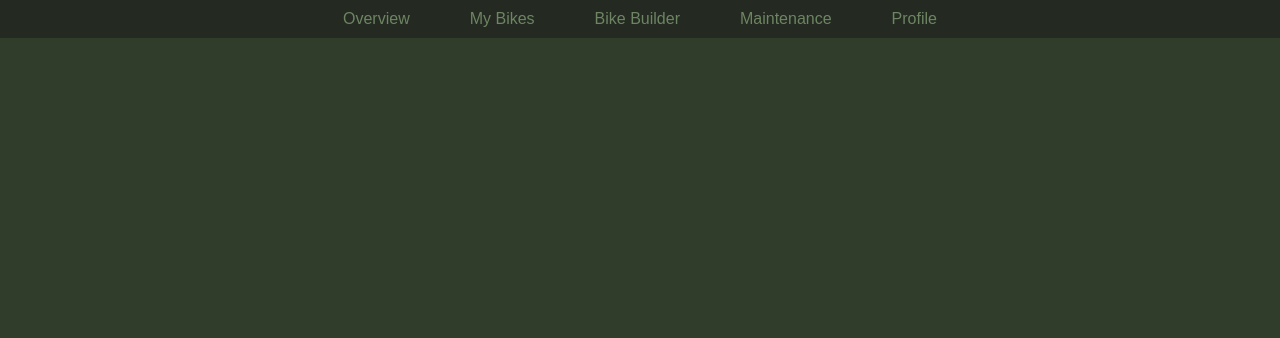
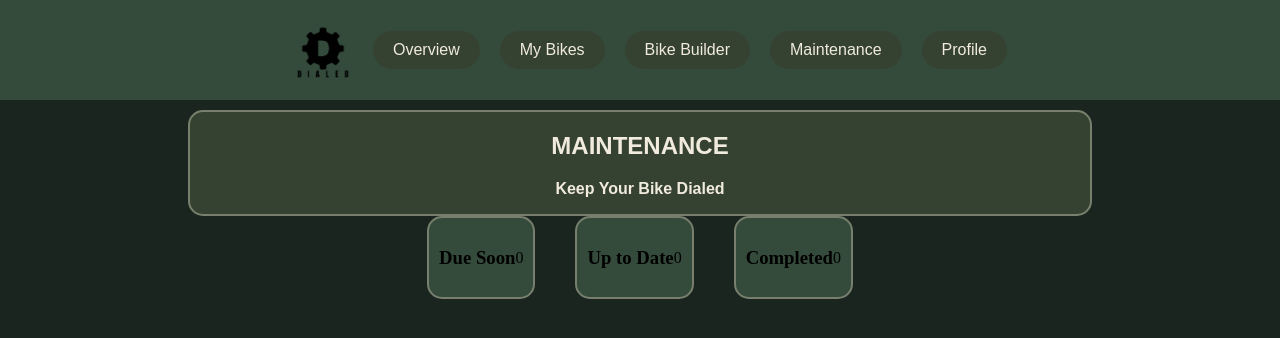
Before and after one commit to Grant2R/DIALED, a plain HTML site: page STATIC/Frontend/maintenance.html in a window 1280 px wide. Drawn offline with Linux system fonts and the light colour scheme.

Commit message:
Mainenance/ ~40% done

```diff
--- a/STATIC/Frontend/maintenance.css
+++ b/STATIC/Frontend/maintenance.css
@@ -1,18 +1,70 @@
 body {
-    background-color: #303d2b;
+    background-color: #1b2520;
     margin: 0;
 }
 nav {
-    background-color: #242921;
+    background-color: #344B3C;
     display: flex;
     justify-content: center;
     align-items: center;
      gap: 20px;
+     height: 100px;
 }
 nav a {
-    color: #6d8563;
+    color: #F0EBDD;
     text-align: center;
     padding: 10px 20px;
     text-decoration: none;
     font-family: 'Manrope Light', sans-serif;
+    background-color: #364231;
+    border-radius: 30px;
+    transition: background-color 0.5s ease;
 }
+nav a:hover {
+    background-color: #A5AA9D;
+}
+nav img {
+    display: block;
+    width: 60px;
+    height: auto;
+    margin-left: 20px;
+}
+.header {
+    background-color: #364231;
+    border-radius: 15px;
+    border: 2px solid #78806d;
+    max-width: 900px;
+    margin: auto;
+    margin-top: 10px;
+    display: flex;
+    flex-direction: column;
+    align-items: center;
+    justify-content: center;
+
+}
+.header h2 {
+    color: #F0EBDD;
+    font-family: 'Anton', sans-serif;
+    font-weight: bold;
+}
+.header p {
+    color: #F0EBDD;
+    font-family: 'Manrope Light', sans-serif;
+    font-weight: 600;
+    margin-top: 0px;
+}
+.maintenance-stats {
+    display: flex;
+    justify-content: center;
+    gap: 40px;
+}
+.stat-card {
+    background-color: #344B3C;
+    border: 2px solid #78806d;
+    border-radius: 15px;
+    padding: 10px;
+    display: flex;
+    justify-content: center;
+    align-items: center;
+    flex-grow: ;
+}
--- a/STATIC/Frontend/maintenance.html
+++ b/STATIC/Frontend/maintenance.html
@@ -6,9 +6,42 @@
     </head>
     <body>
         <nav>
+             <img src="images/dialed.png" alt="DIALED Logo">
             <a href="overview.html">Overview</a>
             <a href="mybikes.html">My Bikes</a>
             <a href="bikebuilder.html">Bike Builder</a>
             <a href="maintenance.html">Maintenance</a>
             <a href="profile.html">Profile</a>
         </nav>
+        <main>
+            <div class="header">
+            <h2>MAINTENANCE</h2>
+            <p>Keep Your Bike Dialed</p>
+            </div>
+            <div class="maintenance-stats">
+                <div class="stat-card due-soon">
+                    <div class="stat-label">
+                <h3>Due Soon</h3>
+                    </div>
+                        <div class="stat-number">
+                            <p>0</p>
+                        </div>
+                </div>
+                <div class="stat-card up-to-date">
+                    <div class="stat-label">
+                <h3>Up to Date</h3>
+                    </div>
+                        <div class="stat-number">
+                            <p>0</p>
+                        </div>
+                    </div>
+                <div class="stat-card completed">
+                    <div class="stat-label">
+                <h3>Completed</h3>
+                    </div>
+                        <div class="stat-number">
+                            <p>0</p>
+                        </div>
+                </div>
+            </div>
+        </main>
--- a/STATIC/Frontend/profile.css
+++ b/STATIC/Frontend/profile.css
@@ -1,18 +1,31 @@
 body {
-    background-color: #303d2b;
+    background-color: #1b2520;
     margin: 0;
 }
 nav {
-    background-color: #242921;
+    background-color: #344B3C;
     display: flex;
     justify-content: center;
     align-items: center;
      gap: 20px;
+     height: 100px;
 }
 nav a {
-    color: #6d8563;
+    color: #F0EBDD;
     text-align: center;
     padding: 10px 20px;
     text-decoration: none;
     font-family: 'Manrope Light', sans-serif;
+    background-color: #364231;
+    border-radius: 30px;
+    transition: background-color 0.5s ease;
 }
+nav a:hover {
+    background-color: #A5AA9D;
+}
+nav img {
+    display: block;
+    width: 60px;
+    height: auto;
+    margin-left: 20px;
+}
```
Also changed, not shown: STATIC/Frontend/bikebuilder.css (+9 -9 lines), STATIC/Frontend/mybikes.css (+7 -6 lines), STATIC/Frontend/profile.html (+2 -2 lines).
